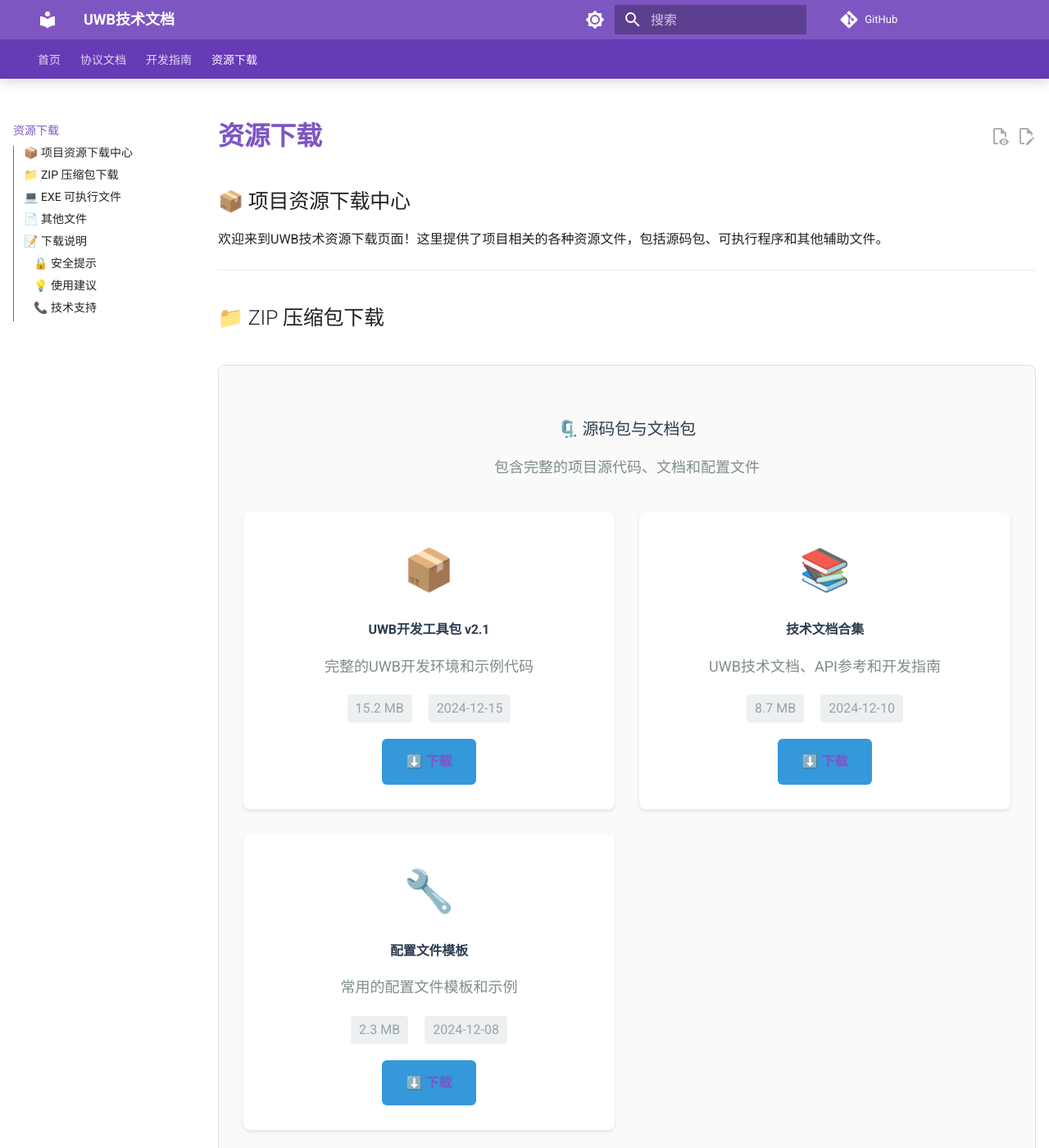
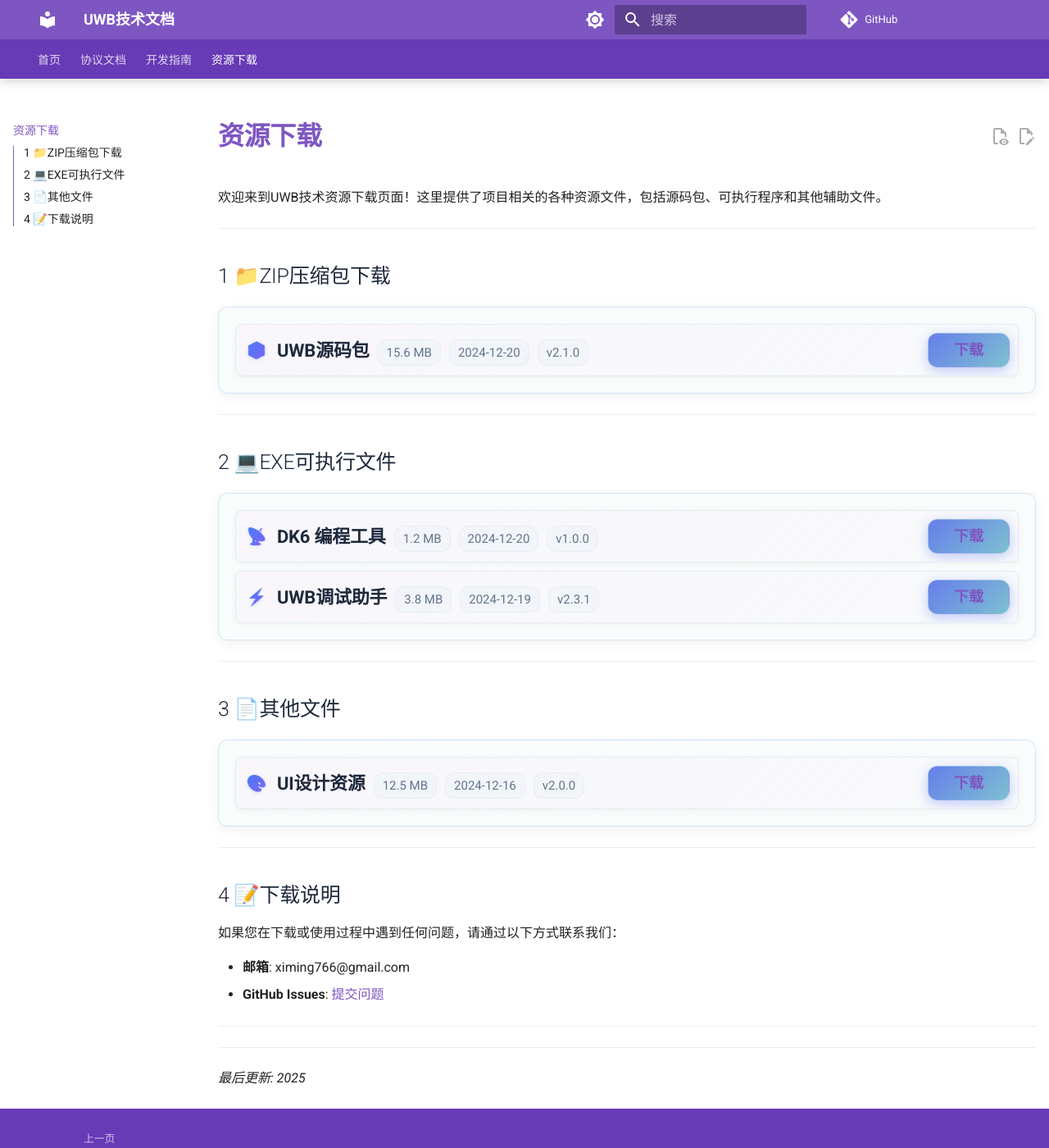
Before and after one commit to ximing766/Uwb_doc, an MkDocs documentation site: the page built from docs/download.md, in a window 1280 px wide and 1400 px high. Shown: the whole window at 82% size. Built offline with MkDocs 1.6.1 and Material for MkDocs 9.7.7, drawn with Linux system fonts in a browser that asks for light colours; comment, search, counter and statistics services are not loaded; the version menu is left out; some of the changed text lies outside the part shown.

Commit message:
page of download - 2025-10-11 14:13:28

```diff
--- a/docs/download.md
+++ b/docs/download.md
@@ -1,323 +1,313 @@
 # 资源下载
-
-## 📦 项目资源下载中心
 
 欢迎来到UWB技术资源下载页面！这里提供了项目相关的各种资源文件，包括源码包、可执行程序和其他辅助文件。
 
 ---
 
-## 📁 ZIP 压缩包下载
+## 1 📁ZIP压缩包下载
 
 <div class="download-section">
-  <div class="section-header">
-    <h3>🗜️ 源码包与文档包</h3>
-    <p>包含完整的项目源代码、文档和配置文件</p>
-  </div>
-
   <div class="download-grid">
     <div class="download-item">
       <div class="file-icon">📦</div>
-      <h4>UWB开发工具包 v2.1</h4>
-      <p>完整的UWB开发环境和示例代码</p>
-      <div class="file-info">
-        <span class="file-size">15.2 MB</span>
-        <span class="file-date">2024-12-15</span>
+      <div class="download-content">
+        <div class="file-info">
+          <h4>UWB源码包</h4>
+          <span class="file-size">15.6 MB</span>
+          <span class="file-date">2024-12-20</span>
+          <span class="file-version">v2.1.0</span>
+        </div>
       </div>
-      <a href="#" class="download-btn" onclick="downloadFile('uwb-toolkit-v2.1.zip')">
-        <span>⬇️ 下载</span>
-      </a>
+      <a href="resource/UWB-Source.zip" class="download-btn" download="UWB-Source.zip">下载</a>
     </div>
 
+  </div>
+</div>
+
+---
+
+## 2 💻EXE可执行文件
+
+<div class="download-section">
+  <div class="download-grid">
     <div class="download-item">
-      <div class="file-icon">📚</div>
-      <h4>技术文档合集</h4>
-      <p>UWB技术文档、API参考和开发指南</p>
-      <div class="file-info">
-        <span class="file-size">8.7 MB</span>
-        <span class="file-date">2024-12-10</span>
+      <div class="file-icon">📡</div>
+      <div class="download-content">
+        <div class="file-info">
+          <h4>DK6 编程工具</h4>
+          <span class="file-size">1.2 MB</span>
+          <span class="file-date">2024-12-20</span>
+          <span class="file-version">v1.0.0</span>
+        </div>
       </div>
-      <a href="#" class="download-btn" onclick="downloadFile('uwb-docs.zip')">
-        <span>⬇️ 下载</span>
-      </a>
+      <a href="resource/DK6Prog.exe" class="download-btn" download="DK6Prog.exe">下载</a>
     </div>
-
     <div class="download-item">
-      <div class="file-icon">🔧</div>
-      <h4>配置文件模板</h4>
-      <p>常用的配置文件模板和示例</p>
-      <div class="file-info">
-        <span class="file-size">2.3 MB</span>
-        <span class="file-date">2024-12-08</span>
+      <div class="file-icon">⚡</div>
+      <div class="download-content">
+        <div class="file-info">
+          <h4>UWB调试助手</h4>
+          <span class="file-size">3.8 MB</span>
+          <span class="file-date">2024-12-19</span>
+          <span class="file-version">v2.3.1</span>
+        </div>
       </div>
-      <a href="#" class="download-btn" onclick="downloadFile('config-templates.zip')">
-        <span>⬇️ 下载</span>
-      </a>
+      <a href="resource/UWBDebugger.exe" class="download-btn" download="UWBDebugger.exe">下载</a>
     </div>
   </div>
 </div>
 
 ---
 
-## 💻 EXE 可执行文件
+## 3 📄其他文件
 
 <div class="download-section">
-  <div class="section-header">
-    <h3>🚀 应用程序与工具</h3>
-    <p>即开即用的可执行程序，无需安装开发环境</p>
-  </div>
-
   <div class="download-grid">
     <div class="download-item">
-      <div class="file-icon">📡</div>
-      <h4>DK6 编程工具</h4>
-      <p>DK6设备专用编程和调试工具</p>
-      <div class="file-info">
-        <span class="file-size">1.2 MB</span>
-        <span class="file-date">2024-12-20</span>
-        <span class="file-version">v1.0.0</span>
+      <div class="file-icon">🎨</div>
+      <div class="download-content">
+        <div class="file-info">
+          <h4>UI设计资源</h4>
+          <span class="file-size">12.5 MB</span>
+          <span class="file-date">2024-12-16</span>
+          <span class="file-version">v2.0.0</span>
+        </div>
       </div>
-      <a href="resource/DK6Prog.exe" class="download-btn" download="DK6Prog.exe">
-        <span>⬇️ 下载</span>
-      </a>
-    </div>
-
-    <div class="download-item">
-      <div class="file-icon">📡</div>
-      <h4>UWB调试工具</h4>
-      <p>UWB设备调试和数据监控工具</p>
-      <div class="file-info">
-        <span class="file-size">25.6 MB</span>
-        <span class="file-date">2024-12-18</span>
-        <span class="file-version">v3.2.1</span>
-      </div>
-      <a href="#" class="download-btn" onclick="downloadFile('UWBDebugTool.exe')">
-        <span>⬇️ 下载</span>
-      </a>
-    </div>
-
-    <div class="download-item">
-      <div class="file-icon">🔄</div>
-      <h4>固件升级工具</h4>
-      <p>UWB设备固件更新和管理工具</p>
-      <div class="file-info">
-        <span class="file-size">18.9 MB</span>
-        <span class="file-date">2024-12-15</span>
-        <span class="file-version">v2.8.0</span>
-      </div>
-      <a href="#" class="download-btn" onclick="downloadFile('FirmwareUpdater.exe')">
-        <span>⬇️ 下载</span>
-      </a>
-    </div>
-
-    <div class="download-item">
-      <div class="file-icon">📊</div>
-      <h4>数据分析工具</h4>
-      <p>UWB定位数据分析和可视化工具</p>
-      <div class="file-info">
-        <span class="file-size">32.1 MB</span>
-        <span class="file-date">2024-12-12</span>
-        <span class="file-version">v1.5.3</span>
-      </div>
-      <a href="#" class="download-btn" onclick="downloadFile('DataAnalyzer.exe')">
-        <span>⬇️ 下载</span>
-      </a>
+      <a href="resource/UI-Assets.psd" class="download-btn" download="UI-Assets.psd">下载</a>
     </div>
   </div>
 </div>
 
 ---
 
-## 📄 其他文件
+## 4 📝下载说明
 
-<div class="download-section">
-  <div class="section-header">
-    <h3>📋 辅助资源</h3>
-    <p>包括驱动程序、配置文件、示例数据等</p>
-  </div>
-
-  <div class="download-grid">
-    <div class="download-item">
-      <div class="file-icon">🔌</div>
-      <h4>USB驱动程序</h4>
-      <p>UWB设备USB驱动程序包</p>
-      <div class="file-info">
-        <span class="file-size">4.2 MB</span>
-        <span class="file-date">2024-11-28</span>
-        <span class="file-type">.msi</span>
-      </div>
-      <a href="#" class="download-btn" onclick="downloadFile('UWB_USB_Driver.msi')">
-        <span>⬇️ 下载</span>
-      </a>
-    </div>
-
-    <div class="download-item">
-      <div class="file-icon">📈</div>
-      <h4>示例数据集</h4>
-      <p>用于测试和学习的UWB数据样本</p>
-      <div class="file-info">
-        <span class="file-size">12.8 MB</span>
-        <span class="file-date">2024-12-05</span>
-        <span class="file-type">.csv</span>
-      </div>
-      <a href="#" class="download-btn" onclick="downloadFile('sample_data.csv')">
-        <span>⬇️ 下载</span>
-      </a>
-    </div>
-
-    <div class="download-item">
-      <div class="file-icon">📖</div>
-      <h4>快速入门指南</h4>
-      <p>PDF格式的快速入门和安装指南</p>
-      <div class="file-info">
-        <span class="file-size">3.5 MB</span>
-        <span class="file-date">2024-12-01</span>
-        <span class="file-type">.pdf</span>
-      </div>
-      <a href="#" class="download-btn" onclick="downloadFile('QuickStart_Guide.pdf')">
-        <span>⬇️ 下载</span>
-      </a>
-    </div>
-
-    <div class="download-item">
-      <div class="file-icon">⚙️</div>
-      <h4>系统配置文件</h4>
-      <p>预配置的系统参数文件</p>
-      <div class="file-info">
-        <span class="file-size">156 KB</span>
-        <span class="file-date">2024-11-25</span>
-        <span class="file-type">.json</span>
-      </div>
-      <a href="#" class="download-btn" onclick="downloadFile('system_config.json')">
-        <span>⬇️ 下载</span>
-      </a>
-    </div>
-  </div>
-</div>
-
----
-
-## 📝 下载说明
-
-### 🔒 安全提示
-- 所有文件均经过安全扫描，请放心下载使用
-- 建议从官方渠道下载，确保文件完整性
-- 如遇到下载问题，请联系技术支持
-
-### 💡 使用建议
-- **新手用户**: 建议先下载快速入门指南和示例数据
-- **开发者**: 推荐下载完整的开发工具包和技术文档
-- **系统集成商**: 可重点关注配置文件和驱动程序
-
-### 📞 技术支持
 如果您在下载或使用过程中遇到任何问题，请通过以下方式联系我们：
 
 - **邮箱**: ximing766@gmail.com
-- **GitHub Issues**: [提交问题](https://github.com/ximing766/my-project-doc/issues)
-- **技术论坛**: [访问论坛](https://github.com/ximing766/my-project-doc/discussions)
+- **GitHub Issues**: [提交问题](https://github.com/ximing766/ximing766.github.io/issues)
 
 ---
 
 <style>
+/* 美化标题样式 */
+h2 {
+  font-weight: 700;
+  font-size: 1.4rem;
+  margin: 2rem 0 1.5rem 0;
+  color: #1e293b;
+}
+
 .download-section {
-  margin: 2rem 0;
-  padding: 1.5rem;
-  border: 1px solid #e0e0e0;
-  border-radius: 8px;
-  background: #fafafa;
+  margin: 1rem 0;
+  padding: 1rem;
+  border: 1px solid rgba(59, 130, 246, 0.2);
+  border-radius: 12px;
+  background: linear-gradient(135deg,
+    rgba(232, 245, 243, 0.27) 100%,
+    rgba(255, 255, 255, 0.95) 0%);
+  backdrop-filter: blur(10px);
+  box-shadow: 0 4px 16px rgba(0, 0, 0, 0.06);
 }
 
 .section-header {
   text-align: center;
-  margin-bottom: 2rem;
+  margin-bottom: 1rem;
 }
 
 .section-header h3 {
-  color: #2c3e50;
+  color: #1e293b;
   margin-bottom: 0.5rem;
+  font-weight: 600;
 }
 
 .section-header p {
-  color: #7f8c8d;
+  color: #64748b;
   font-size: 0.9rem;
 }
 
 .download-grid {
-  display: grid;
-  grid-template-columns: repeat(auto-fit, minmax(300px, 1fr));
-  gap: 1.5rem;
-  margin-top: 1rem;
+  display: flex;
+  flex-direction: column;
+  gap: 0.5rem;
 }
 
 .download-item {
-  background: white;
-  padding: 1.5rem;
+  background: linear-gradient(135deg,
+    rgba(248, 229, 250, 0.27) 0%,
+    rgba(248, 250, 252, 0.95) 100%);
+  padding: 0.5rem 0.5rem;
   border-radius: 8px;
-  box-shadow: 0 2px 4px rgba(0,0,0,0.1);
-  text-align: center;
-  transition: transform 0.2s ease;
+  border: 1px solid rgba(226, 232, 240, 0.8);
+  box-shadow: 0 2px 8px rgba(0, 0, 0, 0.04);
+  display: flex;
+  align-items: center;
+  gap: 0.5rem;
+  transition: all 0.2s ease;
+  position: relative;
+  overflow: hidden;
+  min-height: 40px;
+}
+
+.download-item::before {
+  content: '';
+  position: absolute;
+  top: 0;
+  left: -100%;
+  width: 100%;
+  height: 100%;
+  background: linear-gradient(90deg,
+    transparent 0%,
+    rgba(59, 130, 246, 0.08) 50%,
+    transparent 100%);
+  transition: left 0.5s ease;
 }
 
 .download-item:hover {
-  transform: translateY(-2px);
-  box-shadow: 0 4px 8px rgba(0,0,0,0.15);
+  transform: translateY(-1px);
+  box-shadow: 0 4px 16px rgba(59, 130, 246, 0.12);
+  border-color: rgba(59, 130, 246, 0.25);
+}
+
+.download-item:hover::before {
+  left: 100%;
 }
 
 .file-icon {
-  font-size: 2.5rem;
-  margin-bottom: 1rem;
+  font-size: 1rem;
+  min-width: 30px;
+  text-align: center;
+  background: linear-gradient(135deg, #3b82f6, #8b5cf6);
+  -webkit-background-clip: text;
+  -webkit-text-fill-color: transparent;
+  background-clip: text;
+  filter: drop-shadow(0 1px 2px rgba(59, 130, 246, 0.2));
+}
+
+.download-content {
+  flex: 1;
+  display: flex;
+  flex-direction: column;
+  gap: 0.25rem;
 }
 
 .download-item h4 {
-  color: #2c3e50;
-  margin-bottom: 0.5rem;
+  color: #1e293b;
+  margin: 0;
+  font-size: 1.1rem;
+  font-weight: 600;
+  line-height: 1.3;
 }
 
 .download-item p {
-  color: #7f8c8d;
-  font-size: 0.9rem;
-  margin-bottom: 1rem;
+  color: #64748b;
+  font-size: 0.85rem;
+  margin: 0;
+  line-height: 1.4;
 }
 
 .file-info {
   display: flex;
-  justify-content: center;
-  gap: 1rem;
-  margin-bottom: 1rem;
-  font-size: 0.8rem;
-  color: #95a5a6;
+  gap: 0.5rem;
+  font-size: 0.75rem;
+  color: #64748b;
+  margin-top: 0.25rem;
 }
 
 .file-info span {
-  background: #ecf0f1;
-  padding: 0.2rem 0.5rem;
-  border-radius: 4px;
+  background: rgba(241, 245, 249, 0.8);
+  padding: 0.15rem 0.5rem;
+  border-radius: 12px;
+  border: 1px solid rgba(226, 232, 240, 0.6);
+  font-weight: 500;
 }
 
 .download-btn {
-  display: inline-block;
-  background: #3498db;
-  color: white;
+  display: inline-flex;
+  align-items: center;
+  justify-content: center;
+  background: linear-gradient(135deg, #667eea 0%,rgb(125, 192, 209) 100%);
   padding: 0.75rem 1.5rem;
-  border-radius: 6px;
+  border-radius: 12px;
   text-decoration: none;
-  font-weight: bold;
-  transition: background 0.2s ease;
+  font-weight: 600;
+  font-size: 0.9rem;
+  transition: all 0.3s cubic-bezier(0.4, 0, 0.2, 1);
+  box-shadow: 0 4px 15px rgba(102, 126, 234, 0.4);
+  min-width: 100px;
+  height: 42px;
+  position: relative;
+  overflow: hidden;
+  border: 1px solid rgba(255, 255, 255, 0.2);
+  backdrop-filter: blur(10px);
+}
+
+.download-btn::before {
+  content: '';
+  position: absolute;
+  top: 0;
+  left: -100%;
+  width: 100%;
+  height: 100%;
+  background: linear-gradient(90deg,
+    transparent 0%,
+    rgba(255, 255, 255, 0.3) 50%,
+    transparent 100%);
+  transition: left 0.5s ease;
+}
+
+.download-btn::after {
+  content: '';
+  position: absolute;
+  inset: 0;
+  background: linear-gradient(135deg, #764ba2 0%, #667eea 100%);
+  opacity: 0;
+  transition: opacity 0.3s ease;
+  z-index: -1;
 }
 
 .download-btn:hover {
-  background: #2980b9;
+  transform: translateY(-2px) scale(1.02);
+  box-shadow: 0 8px 25px rgba(102, 126, 234, 0.6);
   text-decoration: none;
   color: white;
 }
 
+.download-btn:hover::before {
+  left: 100%;
+}
+
+.download-btn:hover::after {
+  opacity: 1;
+}
+
+.download-btn:active {
+  transform: translateY(0) scale(0.98);
+  transition: all 0.1s ease;
+}
+
+.download-btn span {
+  margin-right: 0.5rem;
+  font-size: 1rem;
+  filter: drop-shadow(0 1px 2px rgba(0, 0, 0, 0.3));
+}
+
 @media (max-width: 768px) {
-  .download-grid {
-    grid-template-columns: 1fr;
+  .download-item {
+    flex-direction: column;
+    text-align: center;
+    gap: 0.75rem;
+    padding: 1rem;
+    min-height: auto;
   }
 
   .file-info {
-    flex-direction: column;
-    gap: 0.5rem;
+    justify-content: center;
+    flex-wrap: wrap;
+  }
+
+  .download-section {
+    padding: 1rem;
   }
 }
 </style>
@@ -335,4 +325,4 @@ function downloadFile(filename) {
 
 ---
 
-*最后更新: 2024年12月20日*
+*最后更新: 2025*
```
